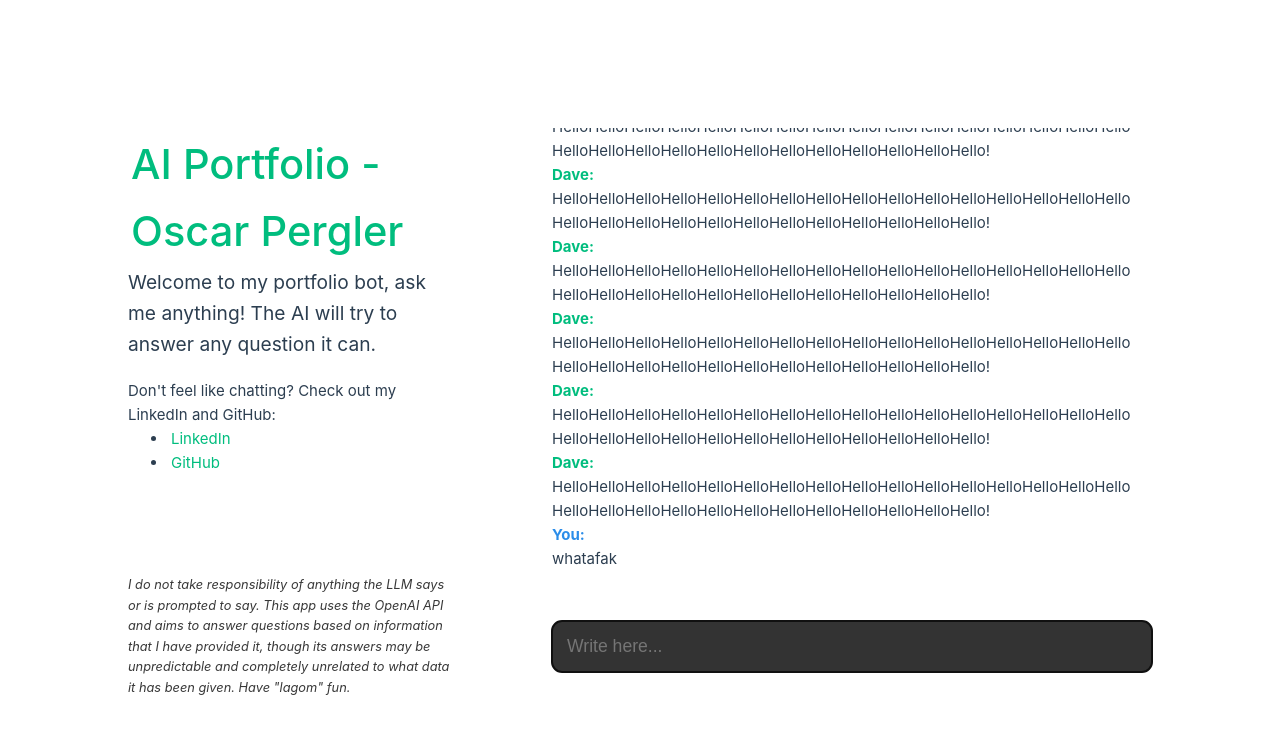
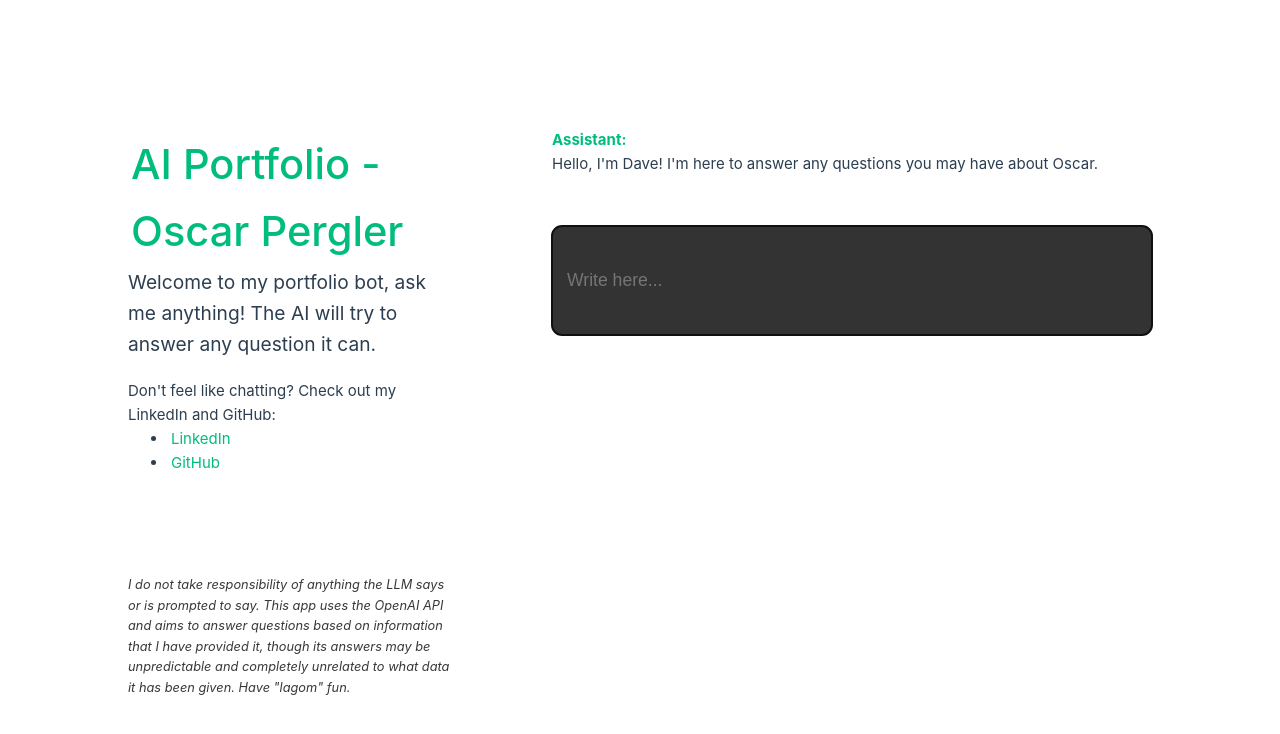
Before and after one commit to oscarpergler/chatgpt-wrapper-portfolio, a Vue app in the folder vue-project/: page / in a window 1280 px wide. Shown: the top 734 px of the page. Built offline with nearby package versions, Linux system fonts and the light colour scheme.

Commit message:
added firstLetterUppercase()

```diff
--- a/vue-project/src/components/ChatMessage.vue
+++ b/vue-project/src/components/ChatMessage.vue
@@ -1,12 +1,19 @@
 <script setup lang="ts">
+
 const props = defineProps({
     messageObj: Object
-})
+});
+
+function firstLetterUpperCase(role:string) {
+    let firstLetter = role.split('')[0].toUpperCase();
+    return firstLetter + role.slice(1);
+}
+
 </script>
 
 <template>
     <div v-if="messageObj != null" class="message">
-        <div :class="messageObj.sender === 'Dave' ? 'ai' : 'user'"> {{ messageObj.sender }}: </div>
+        <div :class="messageObj.role === 'assistant' ? 'assistant' : 'user'"> {{ firstLetterUpperCase(messageObj.role) }}: </div>
         {{ messageObj.message }}
     </div>
 </template>
@@ -18,7 +25,7 @@ const props = defineProps({
         padding-right: 20px;
     }
 
-    .ai{
+    .assistant{
         color: hsla(160, 100%, 37%, 1);
         font-weight: bold;
     }
--- a/vue-project/src/views/ChatView.vue
+++ b/vue-project/src/views/ChatView.vue
@@ -2,24 +2,14 @@
 import { ref } from 'vue'
 import ChatMessage from '../components/ChatMessage.vue';
 
+/*
+ TODO: send the entire messages list as a parameter after appending the user query
+       make sure the format is the same as the format handled by the ai-json.
+*/
+
+// Why are we using a ref instead of a normal array?
 const messages = ref([
-  { sender: 'Dave', message: 'HelloHelloHelloHelloHelloHelloHelloHelloHelloHelloHelloHelloHelloHelloHelloHelloHelloHelloHelloHelloHelloHelloHelloHelloHelloHelloHelloHello!' },
-  { sender: 'Dave', message: 'HelloHelloHelloHelloHelloHelloHelloHelloHelloHelloHelloHelloHelloHelloHelloHelloHelloHelloHelloHelloHelloHelloHelloHelloHelloHelloHelloHello!' },
-  { sender: 'Dave', message: 'HelloHelloHelloHelloHelloHelloHelloHelloHelloHelloHelloHelloHelloHelloHelloHelloHelloHelloHelloHelloHelloHelloHelloHelloHelloHelloHelloHello!' },
-  { sender: 'Dave', message: 'HelloHelloHelloHelloHelloHelloHelloHelloHelloHelloHelloHelloHelloHelloHelloHelloHelloHelloHelloHelloHelloHelloHelloHelloHelloHelloHelloHello!' },
-  { sender: 'Dave', message: 'HelloHelloHelloHelloHelloHelloHelloHelloHelloHelloHelloHelloHelloHelloHelloHelloHelloHelloHelloHelloHelloHelloHelloHelloHelloHelloHelloHello!' },
-  { sender: 'Dave', message: 'HelloHelloHelloHelloHelloHelloHelloHelloHelloHelloHelloHelloHelloHelloHelloHelloHelloHelloHelloHelloHelloHelloHelloHelloHelloHelloHelloHello!' },
-  { sender: 'Dave', message: 'HelloHelloHelloHelloHelloHelloHelloHelloHelloHelloHelloHelloHelloHelloHelloHelloHelloHelloHelloHelloHelloHelloHelloHelloHelloHelloHelloHello!' },
-  { sender: 'Dave', message: 'HelloHelloHelloHelloHelloHelloHelloHelloHelloHelloHelloHelloHelloHelloHelloHelloHelloHelloHelloHelloHelloHelloHelloHelloHelloHelloHelloHello!' },
-  { sender: 'Dave', message: 'HelloHelloHelloHelloHelloHelloHelloHelloHelloHelloHelloHelloHelloHelloHelloHelloHelloHelloHelloHelloHelloHelloHelloHelloHelloHelloHelloHello!' },
-  { sender: 'Dave', message: 'HelloHelloHelloHelloHelloHelloHelloHelloHelloHelloHelloHelloHelloHelloHelloHelloHelloHelloHelloHelloHelloHelloHelloHelloHelloHelloHelloHello!' },
-  { sender: 'Dave', message: 'HelloHelloHelloHelloHelloHelloHelloHelloHelloHelloHelloHelloHelloHelloHelloHelloHelloHelloHelloHelloHelloHelloHelloHelloHelloHelloHelloHello!' },
-  { sender: 'Dave', message: 'HelloHelloHelloHelloHelloHelloHelloHelloHelloHelloHelloHelloHelloHelloHelloHelloHelloHelloHelloHelloHelloHelloHelloHelloHelloHelloHelloHello!' },
-  { sender: 'Dave', message: 'HelloHelloHelloHelloHelloHelloHelloHelloHelloHelloHelloHelloHelloHelloHelloHelloHelloHelloHelloHelloHelloHelloHelloHelloHelloHelloHelloHello!' },
-  { sender: 'Dave', message: 'HelloHelloHelloHelloHelloHelloHelloHelloHelloHelloHelloHelloHelloHelloHelloHelloHelloHelloHelloHelloHelloHelloHelloHelloHelloHelloHelloHello!' },
-  { sender: 'Dave', message: 'HelloHelloHelloHelloHelloHelloHelloHelloHelloHelloHelloHelloHelloHelloHelloHelloHelloHelloHelloHelloHelloHelloHelloHelloHelloHelloHelloHello!' },
-  { sender: 'Dave', message: 'HelloHelloHelloHelloHelloHelloHelloHelloHelloHelloHelloHelloHelloHelloHelloHelloHelloHelloHelloHelloHelloHelloHelloHelloHelloHelloHelloHello!' },
-  { sender: 'You', message: 'whatafak' }
+  { role: 'assistant', message: "Hello, I'm Dave! I'm here to answer any questions you may have about Oscar." },
 ]);
 
 function answerMessage(message: String){
@@ -32,12 +22,13 @@ function sendMessage(e: Event) {
   const value = target.value.trim();
   if (value) {
     messages.value.push({
-      sender: 'You',
+      role: 'user',
       message: value
     })
     target.value = '';
     answerMessage(value);
   }
+  console.log(messages); // gives Object(__v_isRef, __v_isShallow, _rawValue, _value, dep), we want to be able to extract the array. Again, why are we using ref?
 }
 
 </script>
```
Also changed, not shown: 1 other file (tests, documents, lock files or other folders).
